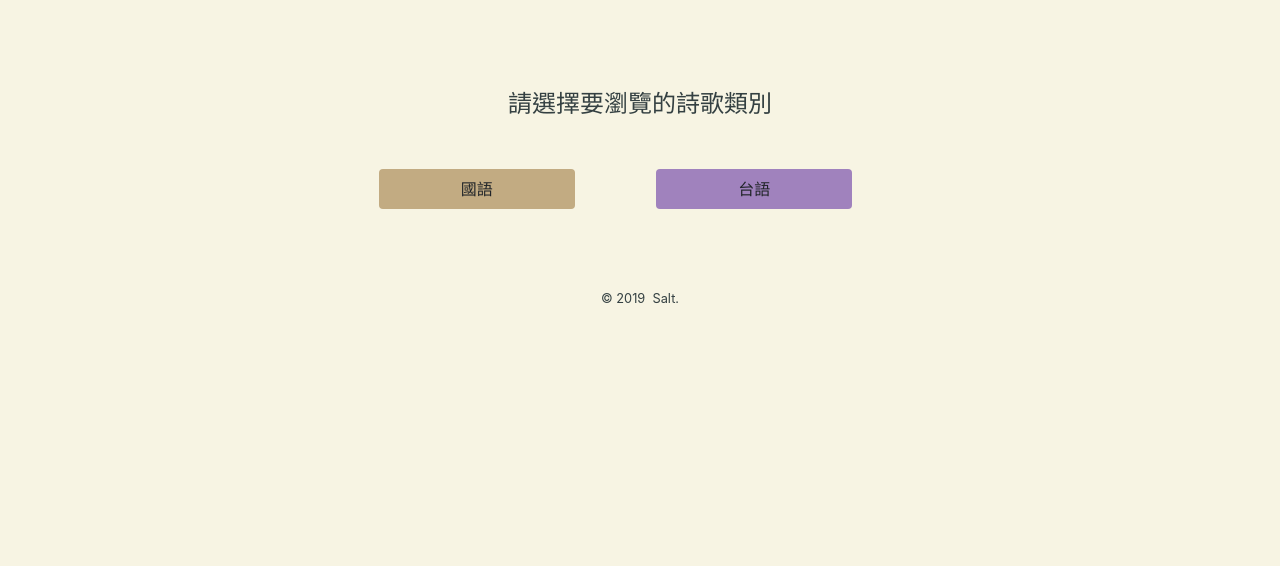
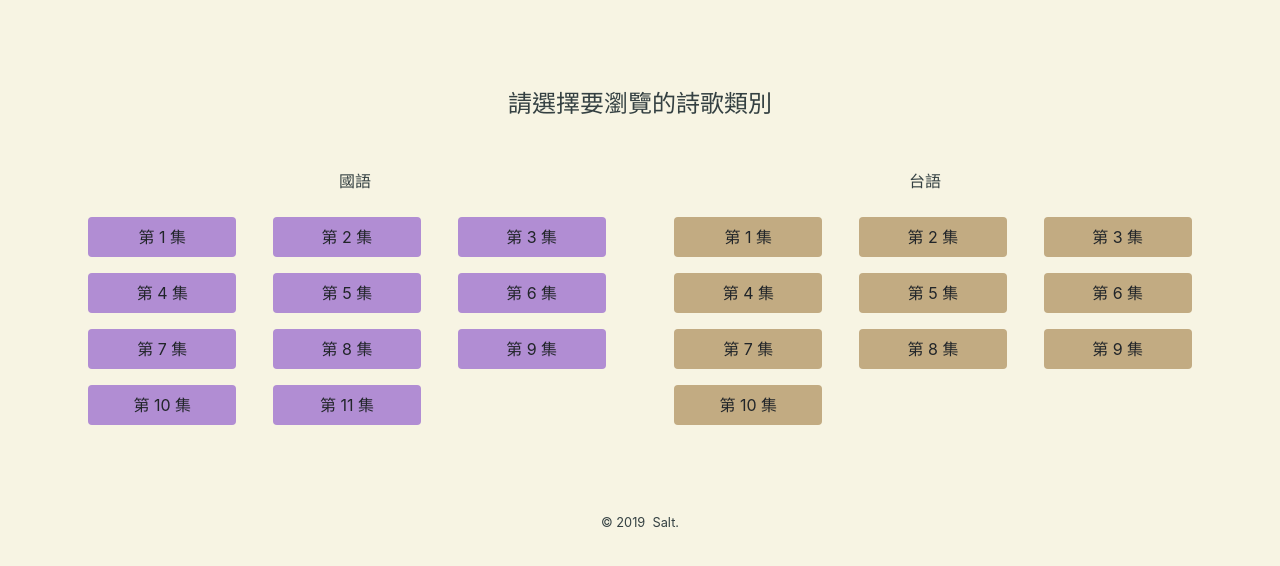
Before and after one commit to saltchang/caten-music, a Flask app: page /surfer in a window 1280 px wide. Shown: the part 60-626 px from the top of the page. Run offline with Flask 2, Linux system fonts and the light colour scheme; some libraries are stand-ins or nearby versions.

Commit message:
some changes

```diff
--- a/static/css/surfer.css
+++ b/static/css/surfer.css
@@ -3,12 +3,12 @@
     margin-bottom: 50px;
 }
 
-.chinese-surf-btn {
+.taiwanese-surf-btn {
     background-color: #c2ab82;
 }
 
-.taiwanese-surf-btn {
-    background-color: #a082bd;
+.chinese-surf-btn {
+    background-color: #b18dd3;
 }
 
 .btn {
--- a/templates/surfer.html
+++ b/templates/surfer.html
@@ -13,28 +13,38 @@
         <h4>請選擇要瀏覽的詩歌類別</h4>
     </div>
 
-    <div class="container text-center">
+    <div class="container text-center p-md-0">
         <div id="language-surfer">
             <form action="{{ url_for('searchEngine') }}" method="GET">
                 <input type="text" class="d-none" name="m" value="surf">
                 <input type="text" class="d-none" name="s" value="language">
+                <div class="row pb-3">
+                    <div class="col">國語</div>
+                    <div class="col">台語</div>
+                </div>
                 <div class="row">
-                    <div class="col-sm-1 col-md-2 col-lg-3"></div>
-                    <div class="col px-0 px-lg-3">
-                        <div class="row m-0 p-0">
-                            <button type="submit" class="btn chinese-surf-btn" name="q" value="Chinese">
-                                國語
-                            </button>
+                    <div class="col px-0 pr-md-3">
+                        <div class="row mx-0 p-0">
+                            {% for i in range(1, 12) %}
+                            <div class="col-12 col-md-6 col-xl-4 p-0 my-2">
+                                <button type="submit" class="btn chinese-surf-btn" name="q" value="c{{ i }}">
+                                    第 {{ i }} 集
+                                </button>
+                            </div>
+                            {% endfor %}
                         </div>
                     </div>
-                    <div class="col px-0 px-lg-3">
-                        <div class="row m-0 p-0">
-                            <button type="submit" class="btn taiwanese-surf-btn" name="q" value="Taiwanese">
-                                台語
-                            </button>
+                    <div class="col px-0 pl-md-3">
+                        <div class="row mx-0 p-0">
+                            {% for i in range(1, 11) %}
+                            <div class="col-12 col-md-6 col-xl-4 p-0 my-2">
+                                <button type="submit" class="btn taiwanese-surf-btn" name="q" value="t{{ i }}">
+                                    第 {{ i }} 集
+                                </button>
+                            </div>
+                            {% endfor %}
                         </div>
                     </div>
-                    <div class="col-sm-1 col-md-2 col-lg-3"></div>
                 </div>
             </form>
         </div>
```
Also changed, not shown: searchEngine.py (+13 -2 lines), CHANGELOG.md.
